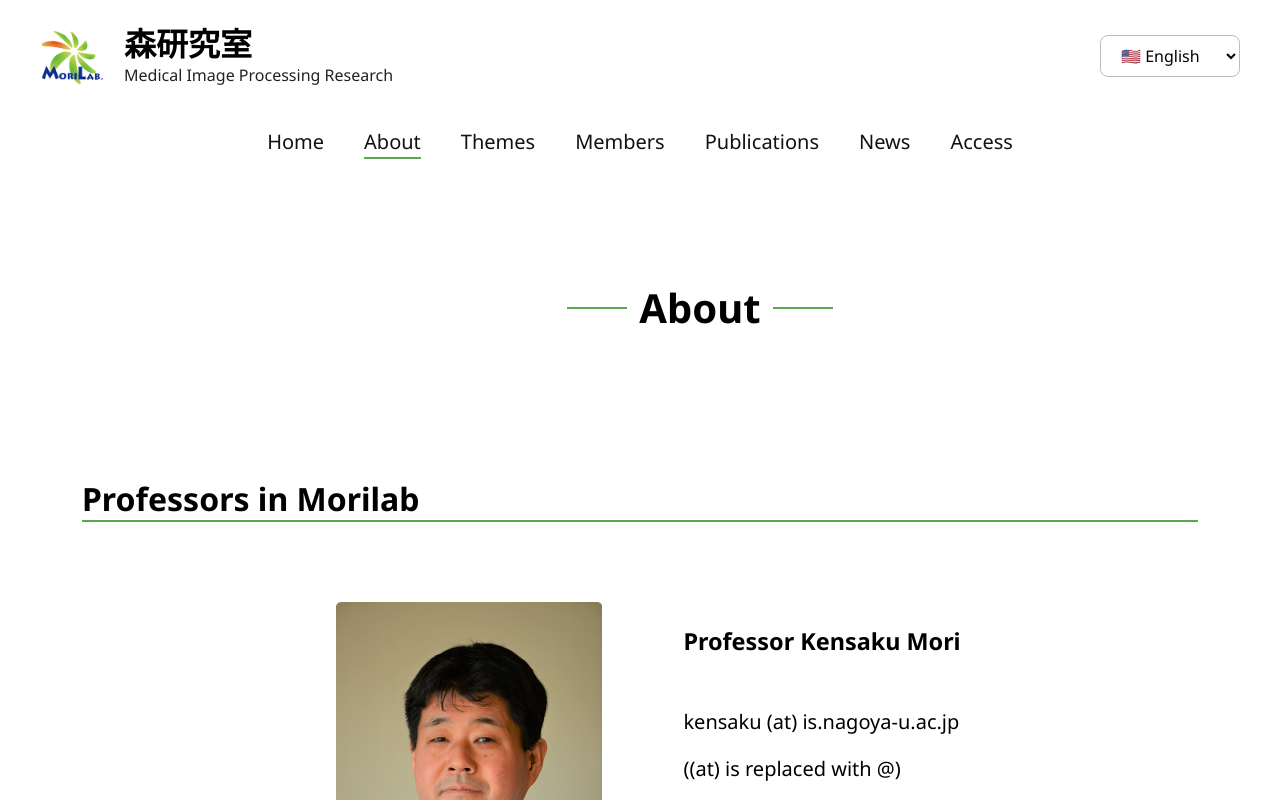
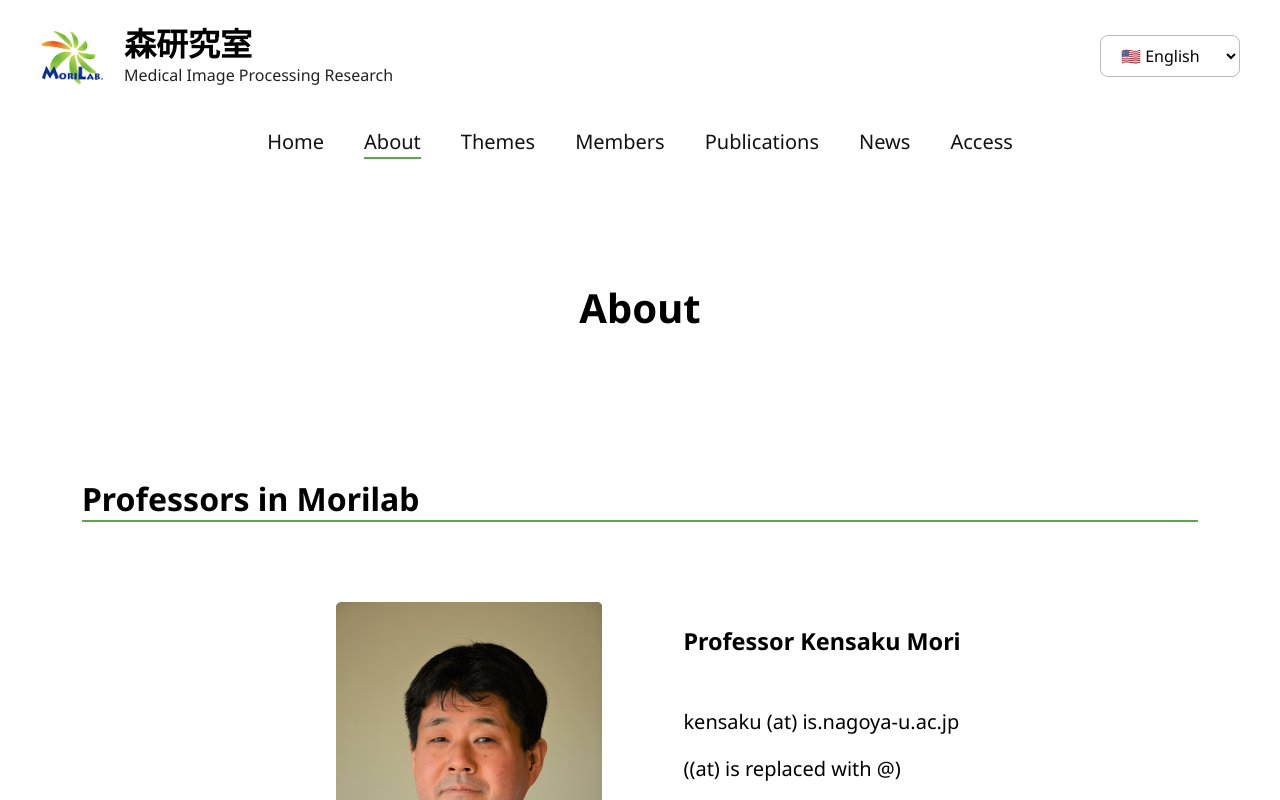
Before and after one commit to YutaK1026/morilab-web, a Next.js app: page /en/about in a window 1280 px wide. Shown: the top 800 px of the page. Built offline with nearby package versions, Linux system fonts and the light colour scheme.

Commit message:
feat: PageTitleのスタイル変更

```diff
--- a/src/components/ui/page-title/index.tsx
+++ b/src/components/ui/page-title/index.tsx
@@ -11,9 +11,9 @@ export const PageTitle = ({ label, size = "md" }: PageTitleProps) => {
     size === "lg" ? "h1" : size === "md" ? "h2" : "h3";
   return (
     <Tag className={`${styles.wrapper} ${styles[size]}`}>
-      <span className={styles.line} />
+      {/* <span className={styles.line} /> */}
       <span className={styles.text}>{label}</span>
-      <span className={styles.line} />
+      {/* <span className={styles.line} /> */}
     </Tag>
   );
 };
```
